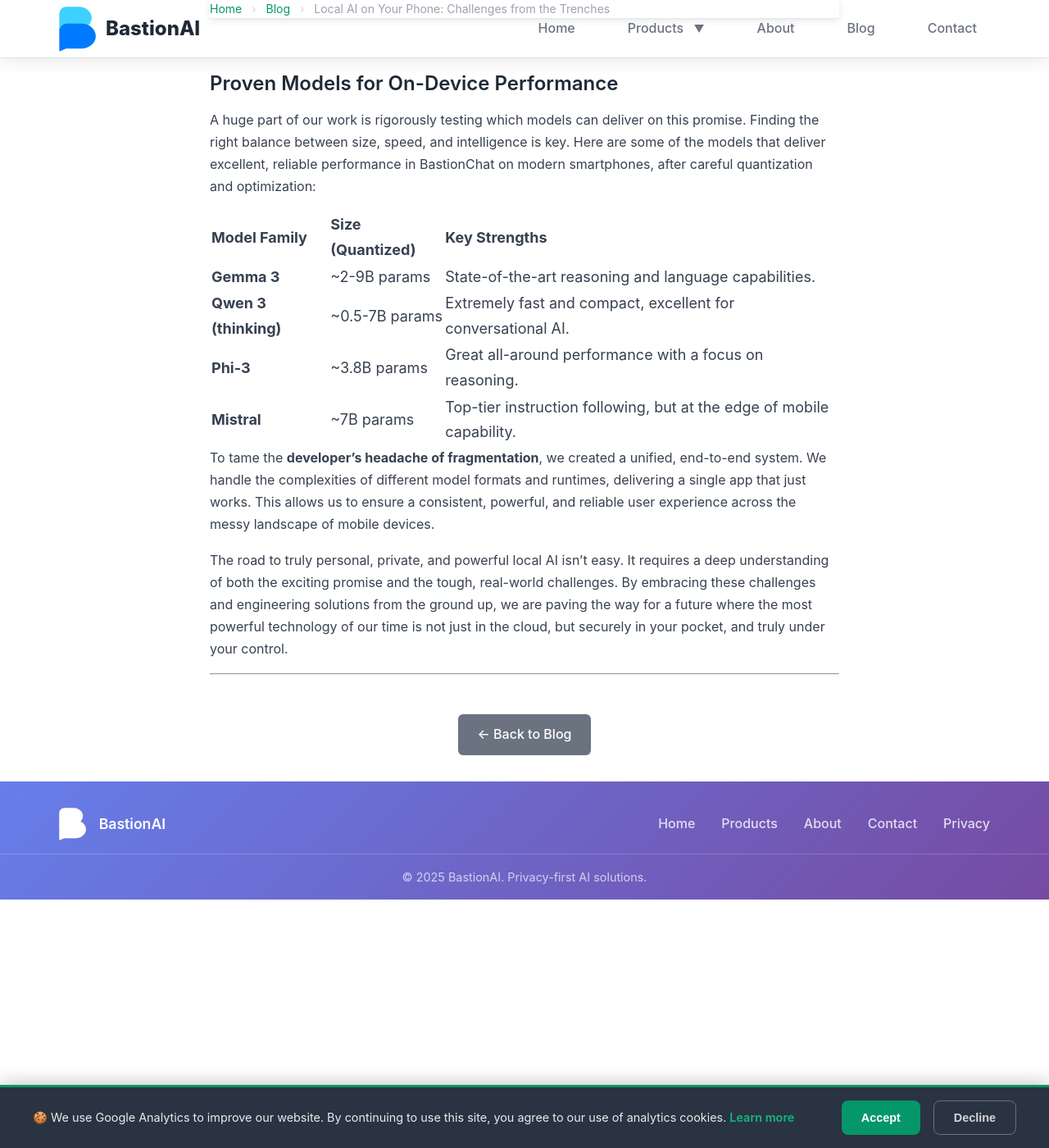
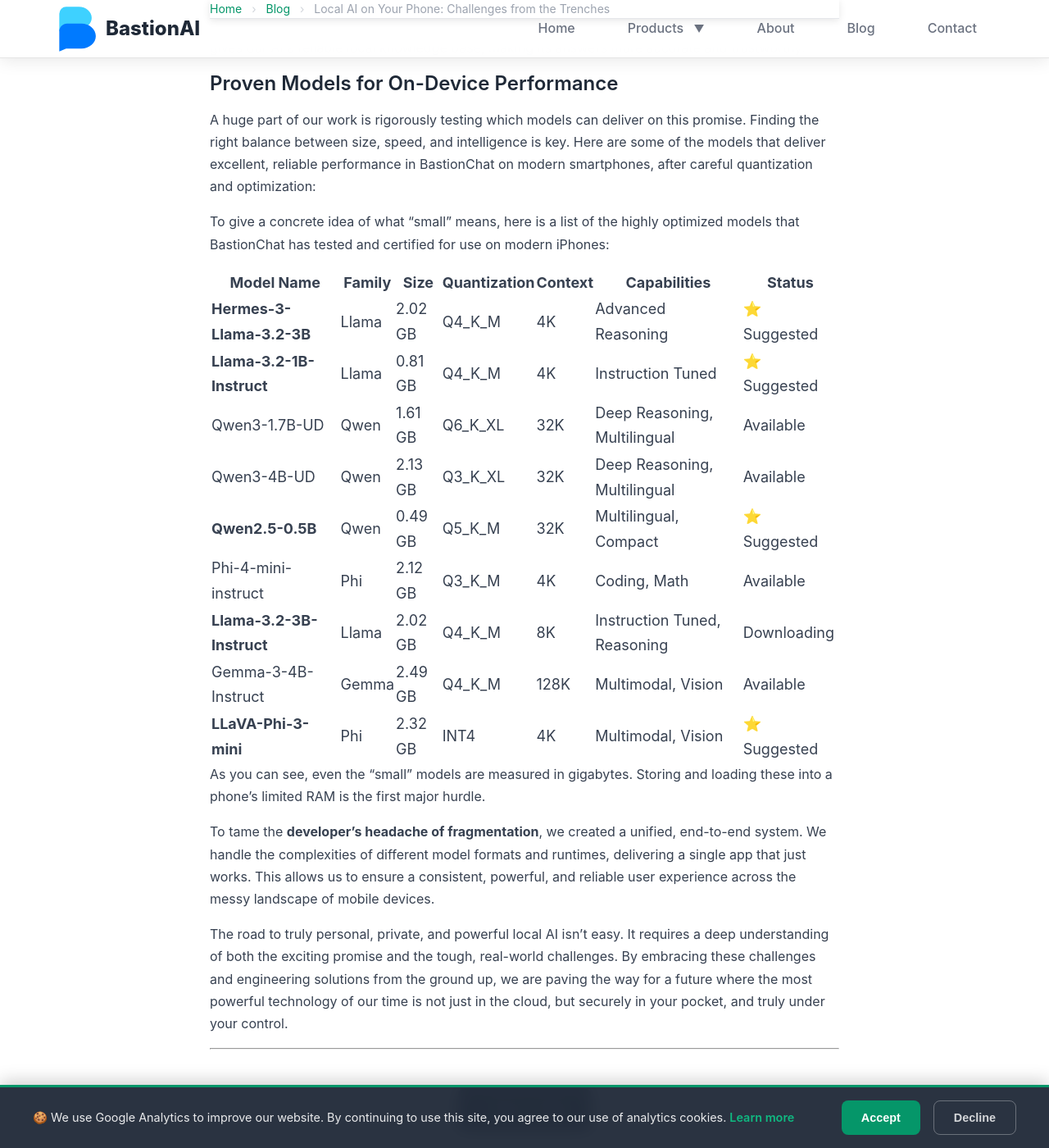
Before and after one commit to BastionAI/bastionai.github.io, a Jekyll site: the page built from _posts/2025-07-10-challenges-local-ai-mobile.md, in a window 1280 px wide and 1400 px high, scrolled down 4041 px. Shown: the whole window at 82% size. Built offline with Jekyll 4.4.1, drawn with Linux system fonts in a browser that asks for light colours.

Commit message:
docs: update model table in challenges of local AI post

```diff
--- a/_posts/2025-07-10-challenges-local-ai-mobile.md
+++ b/_posts/2025-07-10-challenges-local-ai-mobile.md
@@ -92,12 +92,21 @@
 #### Proven Models for On-Device Performance
 A huge part of our work is rigorously testing which models can deliver on this promise. Finding the right balance between size, speed, and intelligence is key. Here are some of the models that deliver excellent, reliable performance in BastionChat on modern smartphones, after careful quantization and optimization:
 
-| Model Family | Size (Quantized) | Key Strengths |
-| :--- | :--- | :--- |
-| **Gemma 3** | ~2-9B params | State-of-the-art reasoning and language capabilities. |
-| **Qwen 3 (thinking)**| ~0.5-7B params | Extremely fast and compact, excellent for conversational AI. |
-| **Phi-3** | ~3.8B params | Great all-around performance with a focus on reasoning. |
-| **Mistral** | ~7B params | Top-tier instruction following, but at the edge of mobile capability. |
+To give a concrete idea of what "small" means, here is a list of the highly optimized models that BastionChat has tested and certified for use on modern iPhones:
+
+| Model Name                  | Family | Size    | Quantization | Context | Capabilities                  | Status        |
+| --------------------------- | ------ | ------- | ------------ | ------- | ----------------------------- | ------------- |
+| **Hermes-3-Llama-3.2-3B**   | Llama  | 2.02 GB | Q4_K_M       | 4K      | Advanced Reasoning            | ⭐ Suggested  |
+| **Llama-3.2-1B-Instruct**   | Llama  | 0.81 GB | Q4_K_M       | 4K      | Instruction Tuned             | ⭐ Suggested  |
+| Qwen3-1.7B-UD               | Qwen   | 1.61 GB | Q6_K_XL      | 32K     | Deep Reasoning, Multilingual  | Available     |
+| Qwen3-4B-UD                 | Qwen   | 2.13 GB | Q3_K_XL      | 32K     | Deep Reasoning, Multilingual  | Available     |
+| **Qwen2.5-0.5B**            | Qwen   | 0.49 GB | Q5_K_M       | 32K     | Multilingual, Compact         | ⭐ Suggested  |
+| Phi-4-mini-instruct         | Phi    | 2.12 GB | Q3_K_M       | 4K      | Coding, Math                  | Available     |
+| **Llama-3.2-3B-Instruct**   | Llama  | 2.02 GB | Q4_K_M       | 8K      | Instruction Tuned, Reasoning  | Downloading   |
+| Gemma-3-4B-Instruct         | Gemma  | 2.49 GB | Q4_K_M       | 128K    | Multimodal, Vision            | Available     |
+| **LLaVA-Phi-3-mini**        | Phi    | 2.32 GB | INT4         | 4K      | Multimodal, Vision            | ⭐ Suggested  |
+
+As you can see, even the "small" models are measured in gigabytes. Storing and loading these into a phone's limited RAM is the first major hurdle.
 
 To tame the **developer's headache of fragmentation**, we created a unified, end-to-end system. We handle the complexities of different model formats and runtimes, delivering a single app that just works. This allows us to ensure a consistent, powerful, and reliable user experience across the messy landscape of mobile devices.
 
```
